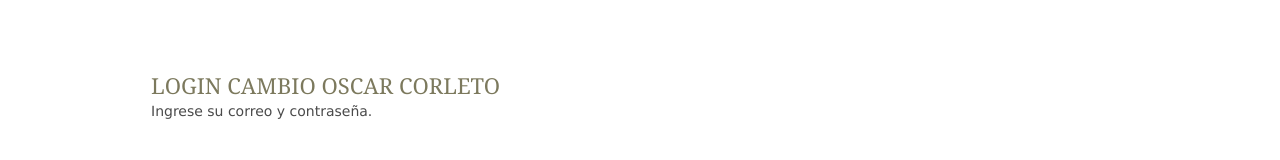
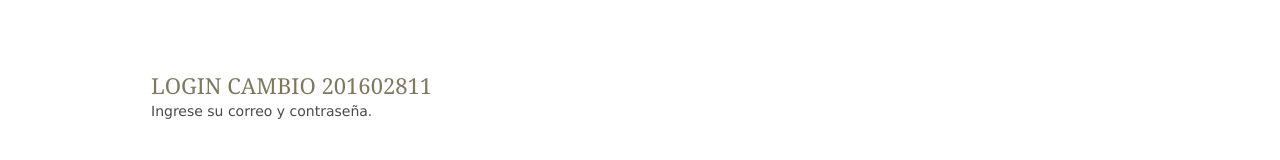
Before and after one commit to Dresz/quinit-app, a website: page sitioweb/pages/login.html in a window 1280 px wide. Shown: the part 142-302 px from the top of the page. Drawn offline with Linux system fonts and the light colour scheme.

Commit message:
Calificación 201602811

```diff
--- a/sitioweb/pages/login.html
+++ b/sitioweb/pages/login.html
@@ -22,7 +22,7 @@
     <div class="wrapper row3">
       <main class="hoc container clear">
         <div class="sectiontitle">
-          <h6 class="heading">LOGIN Cambio Oscar Corleto</h6>
+          <h6 class="heading">LOGIN Cambio 201602811</h6>
           <p>Ingrese su correo y contraseña.</p>
         </div>
         <ul class="nospace group">
```
